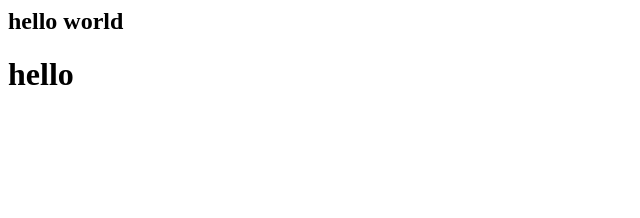
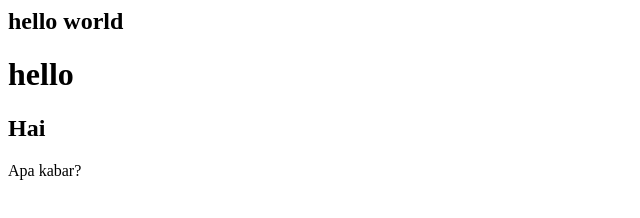
Before and after one commit to flowryss/RemoteBranch, a plain HTML site: page index.html in a window 1280 px wide. Shown: the whole page, without its empty margins (0-640 px from the left). Drawn offline with Linux system fonts and the light colour scheme.

Commit message:
Update index.html

```diff
--- a/index.html
+++ b/index.html
@@ -1,4 +1,6 @@
 <html>
   <h2>hello world</h2>
   <h1>hello</h1>
+  <h2>Hai</h2>
+  <p>Apa kabar?</p>
 </html>
```
